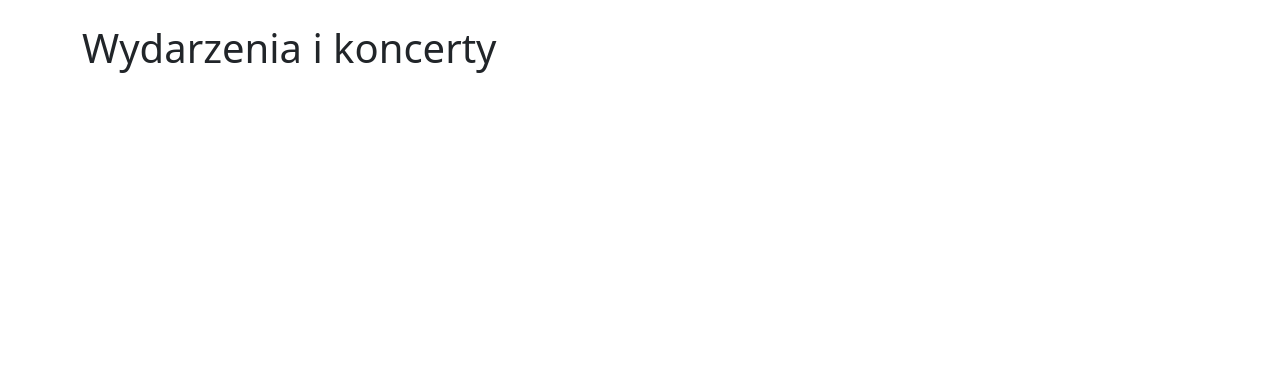
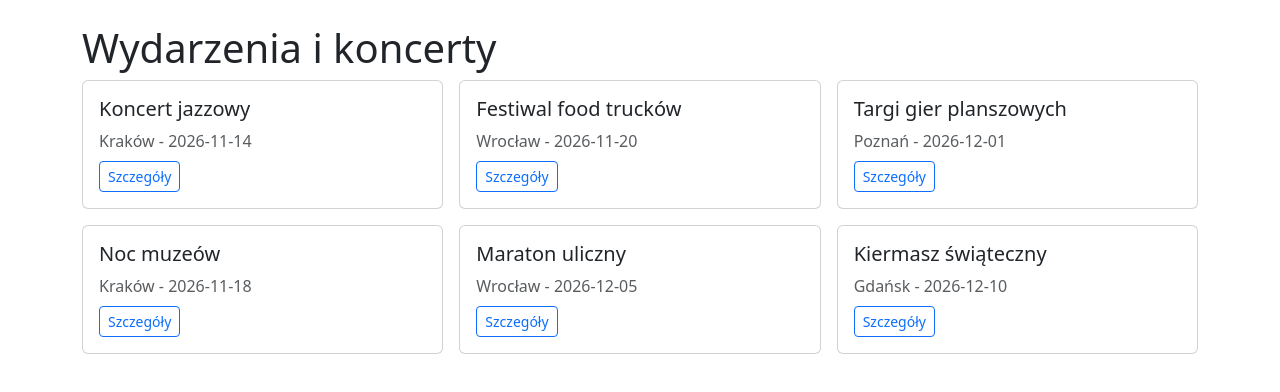
Before and after one commit to Kaperrito/Aplikacje-Webowe, a React (Vite) app in the folder inf04-web/zadania/: page / in a window 1280 px wide. Shown: the top 392 px of the page. Built offline with nearby package versions, Linux system fonts and the light colour scheme.

Commit message:
Strona główna + Routing

```diff
--- a/inf04-web/zadania/src/App.jsx
+++ b/inf04-web/zadania/src/App.jsx
@@ -1,15 +1,40 @@
 import { useState } from 'react'
-import './App.css'
+import {Routes, Route, Link} from 'react-router-dom'
+import {wydarzenia} from './wydarzenia.js'
+
+function ListaWydarzenPage(){
+  return(
+    <div className='container mt-4'>
+      <h1>Wydarzenia i koncerty</h1>
+      <div className='row g-3'>
+        {wydarzenia.map(wydarzenie =>(
+          <div key={wydarzenia.id} className='col-12 col-md-4'>
+            <div className='card h-100'>
+              <div className='card-body'>
+                <h3 className='card-title h5'>{wydarzenie.nazwa}</h3>
+                <p className='text-body-secondary mb-2'>{wydarzenie.miasto} - {wydarzenie.data}</p>
+                <Link to={`wydarzenie/${wydarzenie.id}`} className='btn btn-outline-primary btn-sm'>Szczegóły</Link>
+              </div>
+            </div>
+          </div>
+        ))}
+      </div>
+    </div>
+  )
+}
+
+function SzczegolyWydarzeniaPage(){
+  return <div className='container mt-4'>Szczegóły wydarzenia</div>
+}
 
 function App() {
   const [count, setCount] = useState(0)
 
   return (
-    <>
-    <div className='container mt-4'>
-      <h1>Wydarzenia i koncerty</h1>
-    </div>
-    </>
+    <Routes>
+      <Route path='/' element={<ListaWydarzenPage />} />
+      <Route path='/wydarzenie:id' element={<SzczegolyWydarzeniaPage />} />
+    </Routes>
   )
 }
 
```
